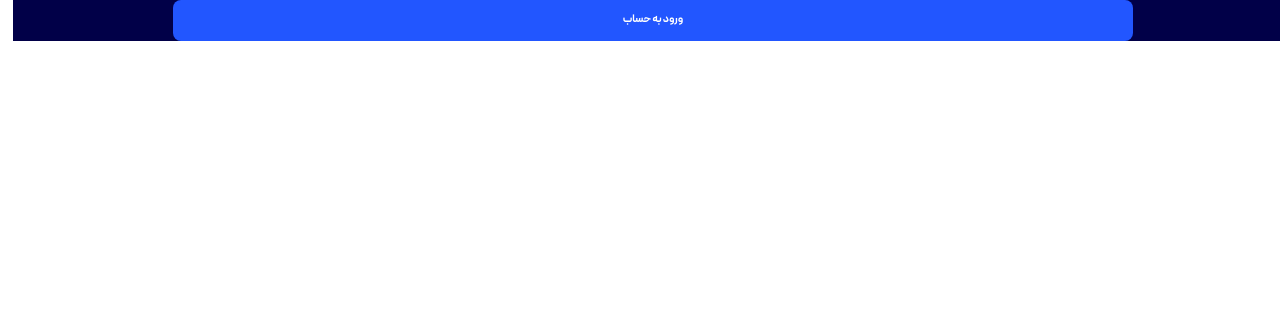
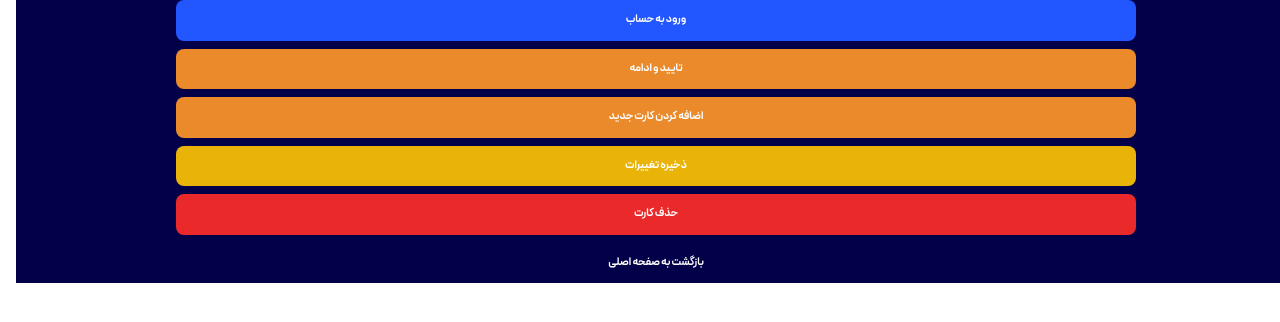
Before and after one commit to ashkan7929/kimia-gold, a React (Vite) app: page / in a window 1280 px wide. Shown: the top 322 px of the page. Built offline with nearby package versions, Linux system fonts and the light colour scheme.

Commit message:
[add] color of diffrent btn

```diff
--- a/src/components/btns/GroupBtn.tsx
+++ b/src/components/btns/GroupBtn.tsx
@@ -1,16 +1,33 @@
-import { useTranslation } from "react-i18next";
-import type { GroupBtn } from "../../types/btn";
 
-const GroupBtn = ({type } : GroupBtn) => {
-		const { t } = useTranslation();
+import { useTranslation } from 'react-i18next';
+import type { GroupBtnPropsoups } from "../../types/btn";
+
+const GroupBtn = ({ type }: GroupBtnPropsoups) => {
+  const { t } = useTranslation();
+
+  const variantStyles: Record<string, string> = {
+    continue: 'bg-accent-orange',
+    addNewCard: 'bg-accent-orange',
+    save: 'bg-yellow-500',
+    delete: 'bg-custom-bg-danger',
+	back: 'bg-primery-blue',
+  };
+
+  const selectedClass = variantStyles[type] || 'bg-primary-blue';
 
   return (
-<div className="flex justify-center items-center gap-2.5">
-		<button className="rounded-lg bg-accent-orange text-white
-		hover:bg-custom-primary-dark font-bold text-right py-3
-		 mx-8 w-3/4 flex justify-center items-center gap-2.5
-		font-peyda text-xl-custom self-stretch">{t(`groupBtn.${type}`)}</button>
-	</div>  )
-}
+    <div className="flex justify-center items-center gap-2.5">
+      <button
+        className={`
+          rounded-lg text-white font-bold text-right py-3 mx-8 w-3/4
+          flex justify-center items-center gap-2.5 font-peyda text-xl-custom self-stretch
+          ${selectedClass}
+        `}
+      >
+        {t(`groupBtn.${type}`)}
+      </button>
+    </div>
+  );
+};
 
-export default GroupBtn
+export default GroupBtn;
--- a/src/locales/fa/translation.json
+++ b/src/locales/fa/translation.json
@@ -16,8 +16,8 @@
     "groupBtn": {
         "continue": "تایید و ادامه",
         "addNewCard": "اضافه کردن کارت جدید",
-    "save": "ذخیره تغییرات"
-
+        "save": "ذخیره تغییرات",
+        "delete": "حذف کارت",
+        "back": "بازگشت به صفحه اصلی"
     }
-
 }
--- a/src/pages/Home.tsx
+++ b/src/pages/Home.tsx
@@ -1,13 +1,19 @@
+import GroupBtn from '../components/btns/GroupBtn'
 import MainBtn from '../components/btns/MainBtn'
 
 const Home = () => {
 
 // const { t } = useTranslation();
   return (
-    <div className='bg-primary-light'>
+    <div className='bg-primary-light flex flex-col gap-2'>
         {/* <MainBtn  type={t('type')} */}
-        <MainBtn type="login"
-/>
+        <MainBtn type="login"/>
+        <GroupBtn type="continue" />
+        <GroupBtn type="addNewCard" />
+        <GroupBtn type="save" />
+        <GroupBtn type="delete" />
+        <GroupBtn type="back" />
+
     </div>
   )
 }
--- a/src/types/btn.ts
+++ b/src/types/btn.ts
@@ -1,13 +1,13 @@
-
 export interface CheckboxProps {
     label: string;
 }
 
-
 export interface LoginProps {
-	type?: string
+    type?: string;
 }
 
-export interface GroupBtn {
-	type?: string
+// types/btn.ts
+
+export interface GroupBtnPropsoups {
+    type: 'continue' | 'addNewCard' | 'save' | 'delete' | 'back';
 }
--- a/tailwind.config.js
+++ b/tailwind.config.js
@@ -61,10 +61,9 @@ export default {
                         card: '#010048',
                         menu: '#1C1A7D',
                         success: '#14472C',
-                        danger: '#993F3F',
+                        danger: '#EA2A2A',
                         input: '#12116B',
-                        checkbox: "#0052DC",
-
+                        checkbox: '#0052DC',
                     },
                     border: {
                         default: '#213163',
@@ -174,18 +173,14 @@ export default {
             gap: {
                 custom: '0.56125rem',
                 sm: '0.3125rem',
-
             },
             borderRadius: {
                 xsm: '0.555rem',
-                sm: "#5549375"
-
+                sm: '#5549375',
             },
             lineHeight: {
                 sm: '1.3125rem',
             },
-
-
 
             fontFamily: {
                 sans: ['Inter', 'system-ui', 'sans-serif'],
@@ -212,8 +207,7 @@ export default {
                     '70%': { boxShadow: '0 0 0 10px rgba(245, 158, 11, 0)' },
                 },
             },
-
-      },
+        },
     },
     plugins: [],
 };
```
Lines whose indentation alone changed are shown as unchanged.
